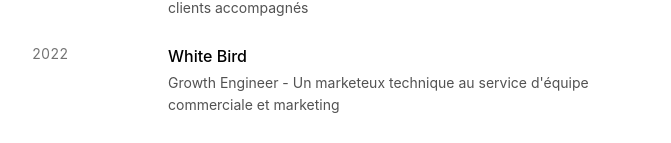
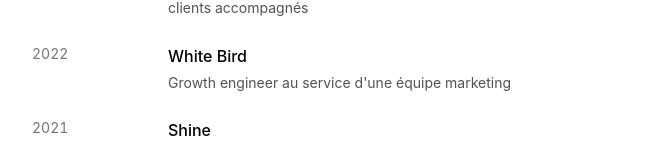
Before and after one commit to rcoco78/mon-blog, a Next.js app: page /a-propos in a window 1280 px wide. Shown: the part 808-951 px from the top of the page, without its empty margins (304-975 px from the left). Built offline with nearby package versions, Linux system fonts and the light colour scheme; no server answers.

Commit message:
fix: uniformisation description White Bird
- Même phrase que Shine et Airbnb
- Format cohérent pour toutes les expériences
- 'Growth engineer au service d'une équipe marketing'

```diff
--- a/pages/a-propos.js
+++ b/pages/a-propos.js
@@ -67,7 +67,7 @@
             <div className="w-full sm:w-28 sm:flex-shrink-0 text-sm text-neutral-500 mb-1 sm:mb-0 tabular-nums pl-0">2022</div>
             <div className="flex-1 min-w-0">
               <h3 className="font-medium mb-1">White Bird</h3>
-              <p className="text-neutral-600 dark:text-neutral-400 text-sm leading-relaxed">Growth Engineer - Un marketeux technique au service d'équipe commerciale et marketing</p>
+              <p className="text-neutral-600 dark:text-neutral-400 text-sm leading-relaxed">Growth engineer au service d'une équipe marketing</p>
             </div>
           </div>
           <div className="flex flex-col sm:flex-row sm:gap-6">
```
